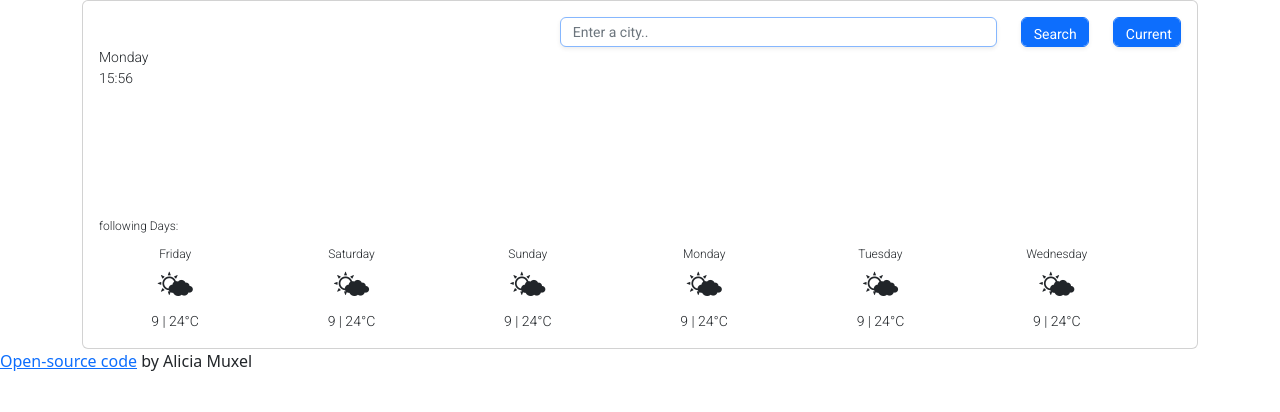
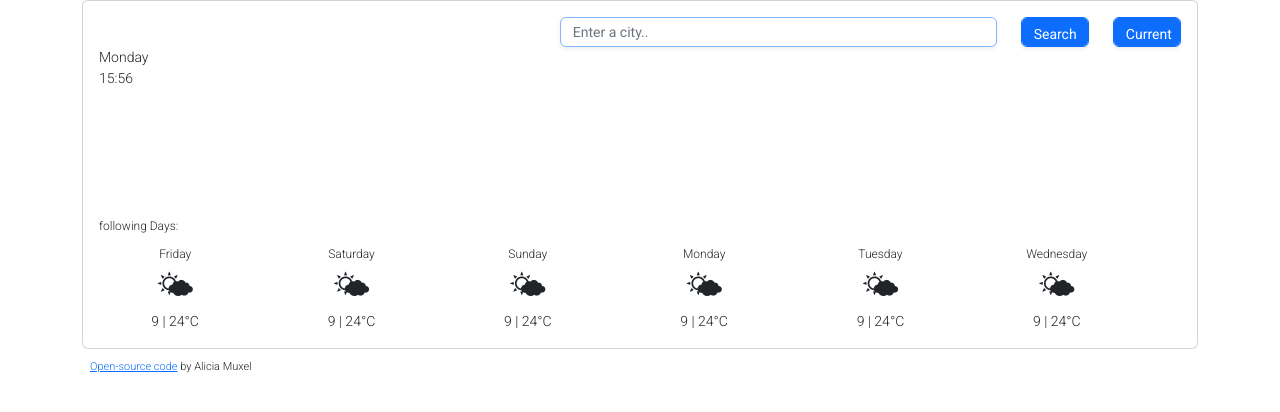
Before and after one commit to alimuxel/weather-app, a plain HTML site: page index.html in a window 1280 px wide. Drawn offline with nearby package versions, Linux system fonts and the light colour scheme.

Commit message:
add css and target to open source link

```diff
--- a/index.html
+++ b/index.html
@@ -102,7 +102,7 @@
         </div>
       </div>
     </div>
-    <div><a href="https://github.com/alimuxel/weather-app">Open-source code</a> by Alicia Muxel</div>
+    <div class="sourceCodeLink"><a href="https://github.com/alimuxel/weather-app" target="_blank">Open-source code</a> by Alicia Muxel</div>
     <script src="src/index.js"></script>
   </body>
 </html>
--- a/src/styles.css
+++ b/src/styles.css
@@ -41,3 +41,10 @@
   font-size: 12px;
   vertical-align: top;
 }
+
+.sourceCodeLink {
+  font-family: "Roboto", sans-serif;
+  font-weight: 300;
+  font-size: 11px;
+  padding: 10px 90px;
+}
```
